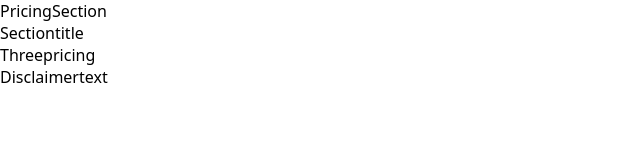
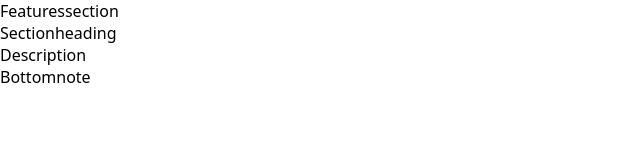
Before and after one commit to EshwarRao717/PRACTICE-SET01, a React (Vite) app: page / in a window 1280 px wide. Shown: the top 160 px of the page, without its empty margins (0-640 px from the left). Built offline with nearby package versions, Linux system fonts and the light colour scheme.

Commit message:
08Features-Section

```diff
--- a/src/App.jsx
+++ b/src/App.jsx
@@ -1,11 +1,12 @@
-import PricingSection from "./Component.jsx/PricingSection"
+import Featuressection from "./Component.jsx/Featuressection"
+
 
 
 
 const App = () => {
   return (
     <div >
-<PricingSection/>
+<Featuressection/>
     </div>
   )
 }
--- /dev/null
+++ b/src/Component.jsx/Bottomnote.jsx
@@ -0,0 +1,9 @@
+import React from 'react'
+
+const Bottomnote = () => {
+  return (
+    <div>Bottomnote</div>
+  )
+}
+
+export default Bottomnote
--- /dev/null
+++ b/src/Component.jsx/Description.jsx
@@ -0,0 +1,9 @@
+import React from 'react'
+
+const Description = () => {
+  return (
+    <div>Description</div>
+  )
+}
+
+export default Description
--- a/src/Component.jsx/Disclaimertext.jsx
+++ /dev/null
@@ -1,9 +0,0 @@
-import React from 'react'
-
-const Disclaimertext = () => {
-  return (
-    <div>Disclaimertext</div>
-  )
-}
-
-export default Disclaimertext
--- /dev/null
+++ b/src/Component.jsx/FeaturesSection.jsx
@@ -0,0 +1,16 @@
+import React from 'react'
+import Sectionheading from './Sectionheading'
+import Description from './Description'
+import Bottomnote from './Bottomnote'
+
+const Featuressection = () => {
+  return (
+    <div>Featuressection
+        <Sectionheading/>
+        <Description/>
+        <Bottomnote/>
+    </div>
+  )
+}
+
+export default Featuressection
--- a/src/Component.jsx/PricingSection.jsx
+++ /dev/null
@@ -1,16 +0,0 @@
-
-import Disclaimertext from './Disclaimertext'
-import Sectiontitle from './Sectiontitle'
-import Threepricing from './Threepricing'
-
-const PricingSection = () => {
-  return (
-    <div>PricingSection
-        <Sectiontitle/>
-        <Threepricing/>
-        <Disclaimertext/>
-    </div>
-  )
-}
-
-export default PricingSection
--- /dev/null
+++ b/src/Component.jsx/Sectionheading.jsx
@@ -0,0 +1,9 @@
+import React from 'react'
+
+const Sectionheading = () => {
+  return (
+    <div>Sectionheading</div>
+  )
+}
+
+export default Sectionheading
--- a/src/Component.jsx/Sectiontitle.jsx
+++ /dev/null
@@ -1,9 +0,0 @@
-import React from 'react'
-
-const Sectiontitle = () => {
-  return (
-    <div>Sectiontitle</div>
-  )
-}
-
-export default Sectiontitle
--- a/src/Component.jsx/Threepricing.jsx
+++ /dev/null
@@ -1,9 +0,0 @@
-import React from 'react'
-
-const Threepricing = () => {
-  return (
-    <div>Threepricing</div>
-  )
-}
-
-export default Threepricing
```
